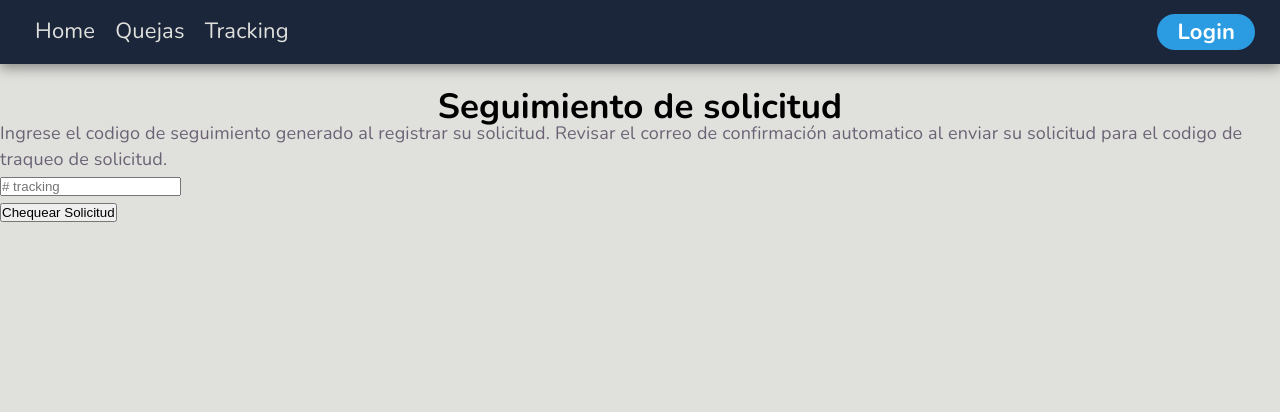
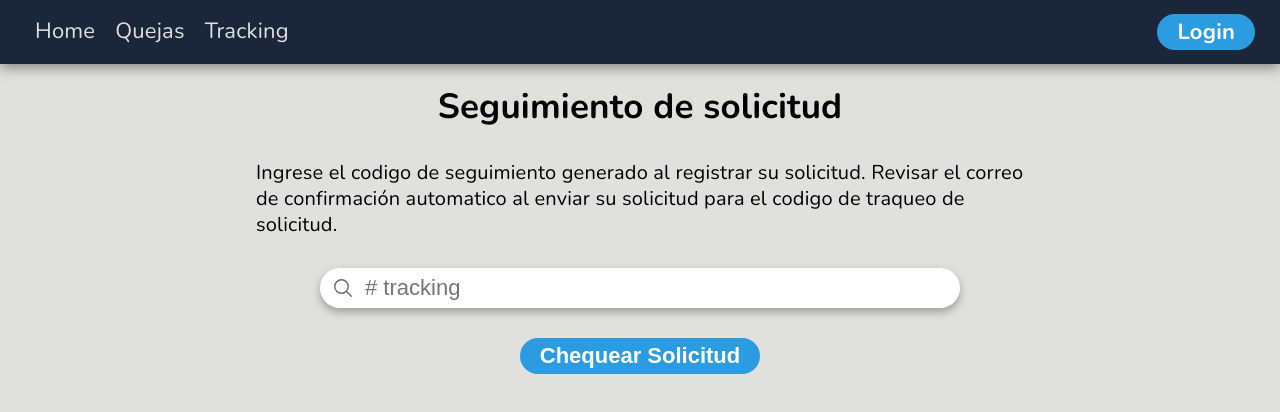
Before and after one commit to sebastianrcg/Projecto-Final-Gestion-Quejas-Sugerencias-Grupo-F, a React (Vite) app in the folder frontend/: page /tracking in a window 1280 px wide. Shown: the top 412 px of the page. Built offline with nearby package versions, Linux system fonts and the light colour scheme; no server answers.

Commit message:
terminada funcionalidad de seguimiento de quejas, frontend y backend listos

```diff
--- a/frontend/src/pages/tracking/Tracking.jsx
+++ b/frontend/src/pages/tracking/Tracking.jsx
@@ -1,16 +1,50 @@
 import styles from "./tracking.module.css";
 import { useState } from "react";
 import axios from "axios";
+import { IoSearchOutline } from "react-icons/io5";
 
 const Tracking = () => {
     const [tracking, setTracking] = useState("");
 
-    const [data, setData] = useState([]);
-    const [error, setError] = useState(null);
+    const [showData, setShowData] = useState(false);
+    const [data, setData] = useState({});
+
+    const [showMessage, setShowMessage] = useState(false)
+
+
+    const [showMessageBox, setShowMessageBox] = useState(false);
 
 
     const handleChange = (event) => {
         setTracking(event.target.value);
+    }
+
+    const chequearTracking = async (event) => {
+        event.preventDefault()
+        setShowMessageBox(false);
+        setShowMessage(false);
+        setShowData(false);
+        setData([]);
+
+        try {
+            const response = await axios.get(`http://localhost:5000/quejas/tracking/${tracking}`);
+
+            if (response.data.queja.length === 0) {
+                setShowMessageBox(true);
+                setShowMessage(true)
+
+            } else {
+                setShowMessageBox(true);
+                setShowData(true)
+                setData(response.data.queja[0])
+
+            }
+
+        } catch (error) {
+
+
+        }
+
     }
 
 
@@ -18,12 +52,36 @@ const Tracking = () => {
     return (
         <>
             <h2 className={styles.title}>Seguimiento de solicitud</h2>
-            <p>Ingrese el codigo de seguimiento generado al registrar su solicitud. Revisar el correo de confirmación automatico al enviar su solicitud para el codigo de traqueo de solicitud.</p>
+            <p className={styles.text}>Ingrese el codigo de seguimiento generado al registrar su solicitud. Revisar el correo de confirmación automatico al enviar su solicitud para el codigo de traqueo de solicitud.</p>
 
-            <div>
-                <input type="text" placeholder="# tracking" value={tracking} onChange={handleChange} />
-            </div>
-            <button>Chequear Solicitud</button>
+            <form onSubmit={chequearTracking}>
+                <div className={styles.inputContainer}>
+                    <input type="text" minLength="10" maxLength="20" placeholder="# tracking" value={tracking} onChange={handleChange} required />
+                    <IoSearchOutline className={styles.inputSearch} size={"22px"} />
+                </div>
+                <button className={styles.enviarBtn} type="submit">Chequear Solicitud</button>
+            </form>
+
+            {
+                showMessageBox &&
+                <div className={styles.messageBoxFail}>
+                    {
+                        showMessage &&
+                        <div className={styles.failMessage}>
+                            <p>No existe una solicitud con ese codigo de seguimiento. Verifica el codigo o intenta con otro.</p>
+                        </div>
+                    }
+                    {
+                        showData &&
+                        <div>
+                            <p>La solicitud con el codigo de seguimiento <b>#: {data.tracking}</b>. Fue recibida en la fecha {data.fechacreacion.split("T")[0]} a las {data.fechacreacion.split("T")[1].split(".")[0]}. El estado actual de su solicitud es <b>{data.estado}</b>. Nuestro equipo esta trabajando con su solicitud y le enviaremos un correo con mas información de la resolución de su petición, lo mas pronto posible al correo: <b>{data.correo}</b> .</p>
+                            <br/>
+                            <p>Gracias, {data.nombre}, por preferirnos y tomar el tiempo de comunicar su inquietud.</p>
+
+                        </div>
+                    }
+                </div>
+            }
         </>
     )
 }
--- a/frontend/src/pages/tracking/tracking.module.css
+++ b/frontend/src/pages/tracking/tracking.module.css
@@ -4,3 +4,83 @@
     color: black;
     font-size: 35px;
 }
+
+.text {
+    width: 60%;
+    margin: 30px auto;
+    color: black;
+    font-size: 20px;
+    margin-top: 40px;
+}
+
+.inputContainer {
+    margin: 0 auto;
+    margin-top: 30px;
+    width: 50%;
+    position: relative;
+}
+
+.inputContainer input {
+    width: 100%;
+    height: 35px;
+    font-size: 22px;
+    padding: 20px;
+    padding-left: 45px;
+    border: none;
+    border-radius: 50px;
+    background-color: white;
+    box-shadow: 0px 4px 8px rgba(0,0,0,0.3);
+}
+
+.inputSearch {
+    position: absolute;
+    left: 12px;
+    top: 50%;
+    transform: translateY(-50%);
+    pointer-events: none;
+}
+
+.enviarBtn {
+    display: block;
+    font-size: 22px;
+    font-weight: bold;
+    padding: 5px 20px;
+    border: none;
+    border-radius: 50px;
+    background-color: #2b9ce2;
+    text-decoration: none;
+    color: white;
+    margin: 30px auto;
+    cursor: pointer;
+}
+
+.enviarBtn:hover {
+    background-color: #2089ca;
+}
+
+.messageBox {
+    width: 60%;
+    min-height: 200px;
+    background-color: white;
+    border-radius: 10px;
+    margin: 40px auto;
+    box-shadow: 0px 4px 8px rgba(0,0,0,0.3);
+    padding: 20px;
+    color: black;
+    font-size: 20px;
+}
+
+.messageBoxFail {
+    width: 60%;
+    min-height: 200px;
+    background-color: white;
+    border-radius: 10px;
+    margin: 40px auto;
+    box-shadow: 0px 4px 8px rgba(0,0,0,0.3);
+    padding: 20px;
+    color: black;
+    font-size: 20px;
+    display: flex;
+    justify-content: center;
+    align-items: center;
+}
```
Also changed, not shown: 1 other file (tests, documents, lock files or other folders).
